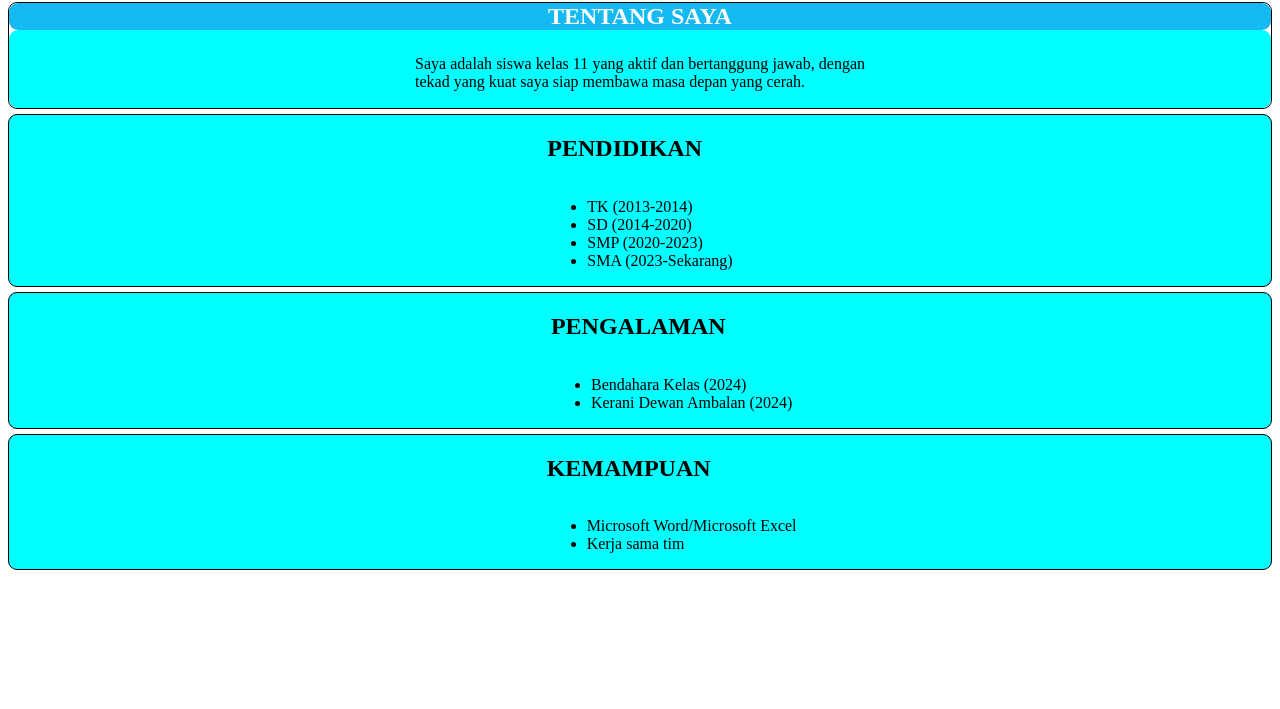
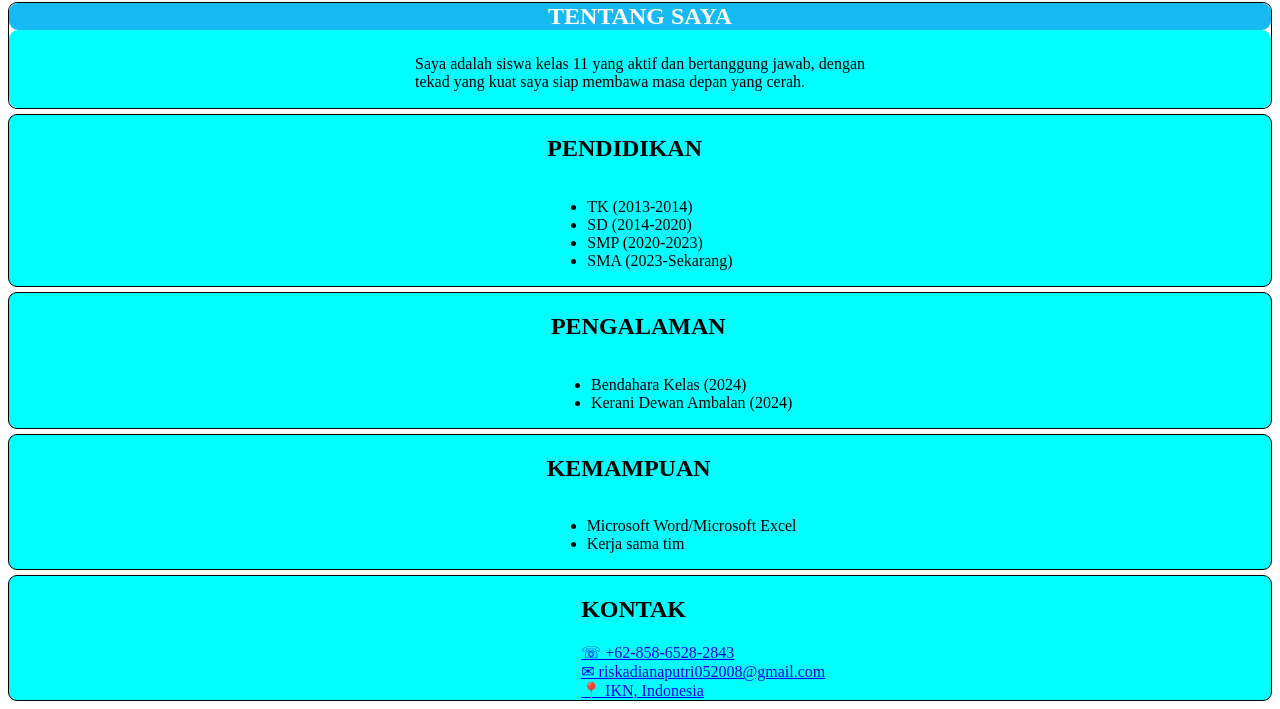
Before and after one commit to e-was24/CVriskaCode1, a plain HTML site: page index.html in a window 1280 px wide. Shown: the part 318-1027 px from the top of the page. Before the commit the page ends 896 px from the top, so only its background shows below. Drawn offline with Linux system fonts and the light colour scheme.

Commit message:
Update index.html

```diff
--- a/index.html
+++ b/index.html
@@ -62,5 +62,11 @@
         </ul>
       </div>
     </div>
+     <div style="padding-left: 10%; background-color: aqua; display: grid;  justify-content: center; align-items: center;border: 1px solid;border-radius: 9px; margin-top: 5px;> ">
+      <h2>KONTAK</h2>
+      <a href="#" class="tel">☏ +62-858-6528-2843</a>
+      <a href="#" class="email">✉︎ riskadianaputri052008@gmail.com</a>
+      <a href="#" class="alamat">📍 IKN, Indonesia</a>
+  </div>
   </body>
 </html>
```
